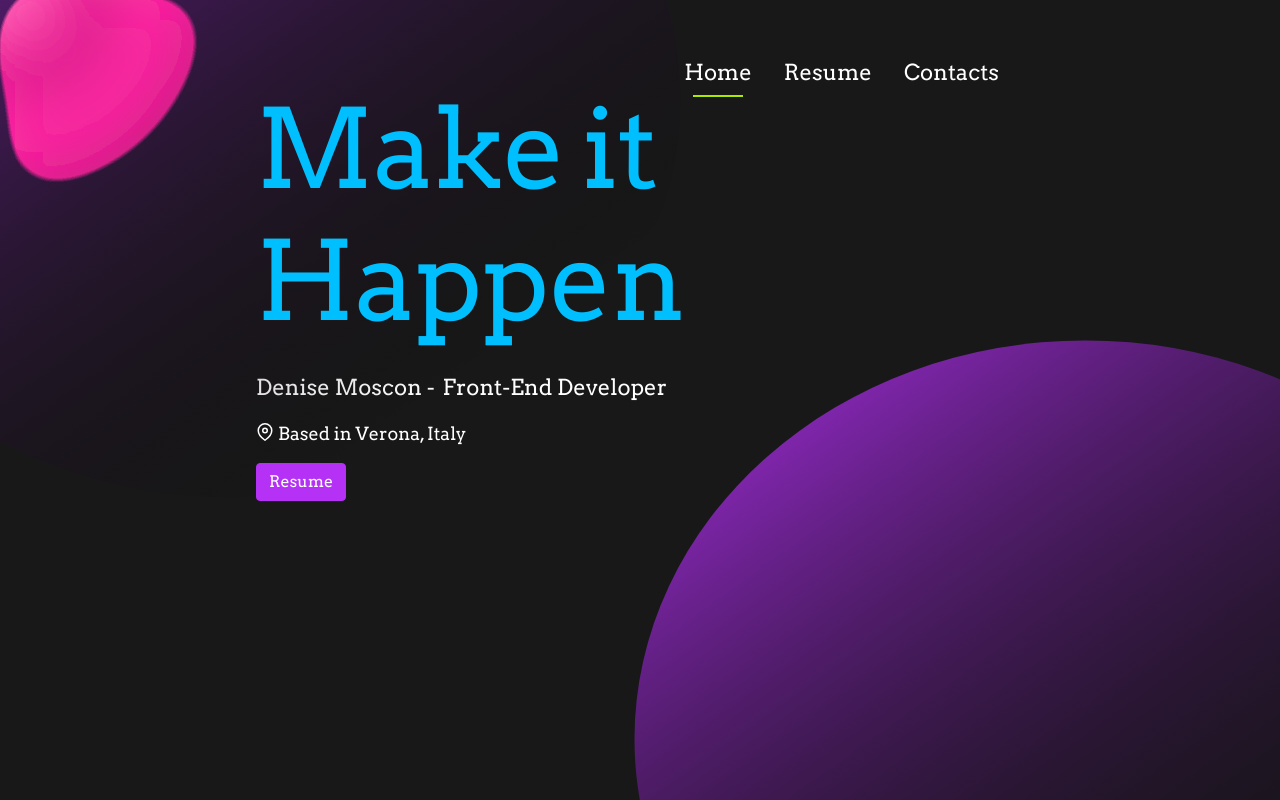
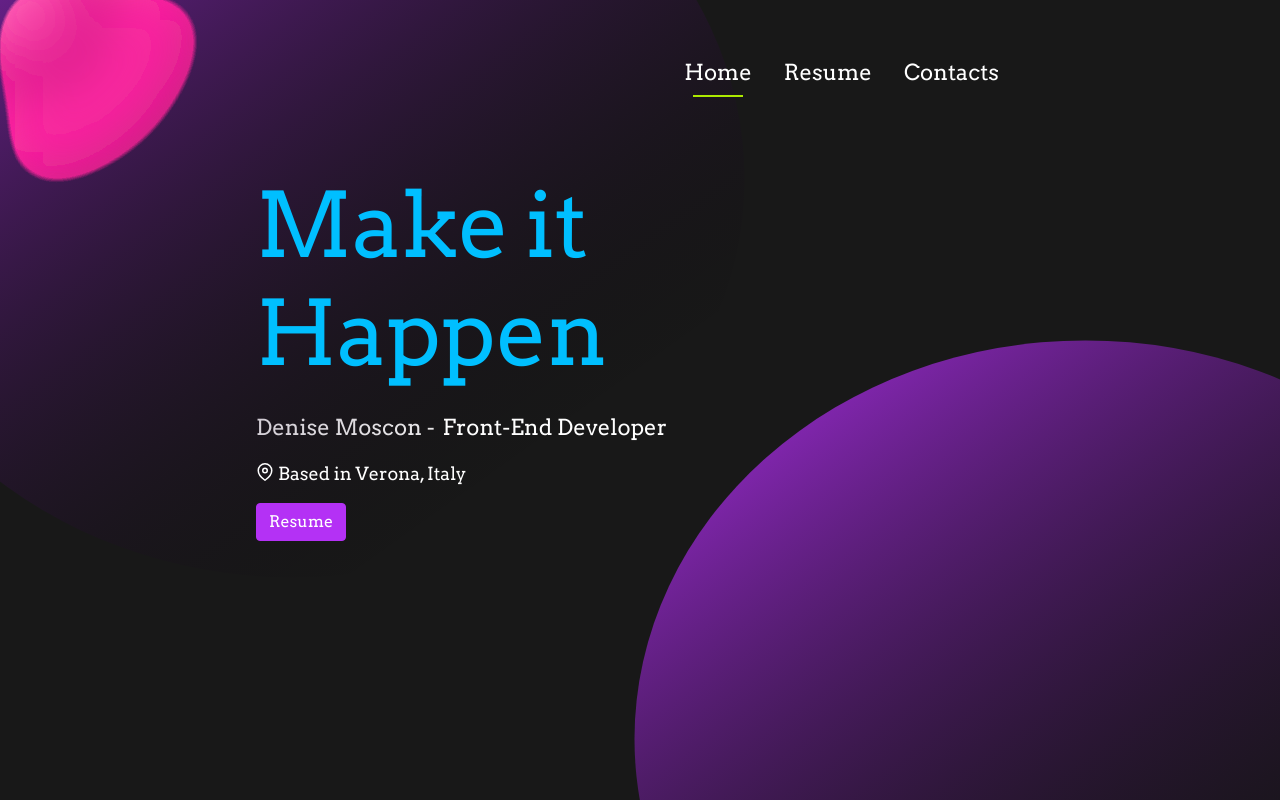
Before and after one commit to CloruroDiSodio/spring-test, a React (Create React App) app: page /#/ in a window 1280 px wide. Built offline with nearby package versions, Linux system fonts and the light colour scheme.

Commit message:
home style desktop

```diff
--- a/src/App.css
+++ b/src/App.css
@@ -159,8 +159,8 @@ body {
 
 .circle-2{
   position: absolute;
-  top: -50%;
-  left: -20%;
+  top: -40%;
+  left: -15%;
 }
 
 .contact-link {
@@ -190,12 +190,16 @@ body {
   overflow-y: hidden;
 }
 
+.main-container.home{
+  margin-top: 5%;
+}
+
 .main-menu{
   padding-right: 20%;
 }
 
 .main-title{
-  font-size:110px ;
+  font-size:90px ;
 }
 
 .main-p {
--- a/src/Components/MainTitle.js
+++ b/src/Components/MainTitle.js
@@ -4,7 +4,7 @@ import { FiMapPin } from "react-icons/fi";
 
 
 const MainTitle = (props) =>
-  <div className='w-100 h-75 d-flex justify-content-center flex-column align-items-start main-container'>
+  <div className='w-100 h-75 d-flex justify-content-center flex-column align-items-start main-container home'>
     <div className='d-flex flex-column'>
       <div className='d-flex'>
         <h1 style={{color: 'deepskyblue', zIndex:400}} className='position-relative mr-3 mb-0 main-title'>Make</h1>
```
